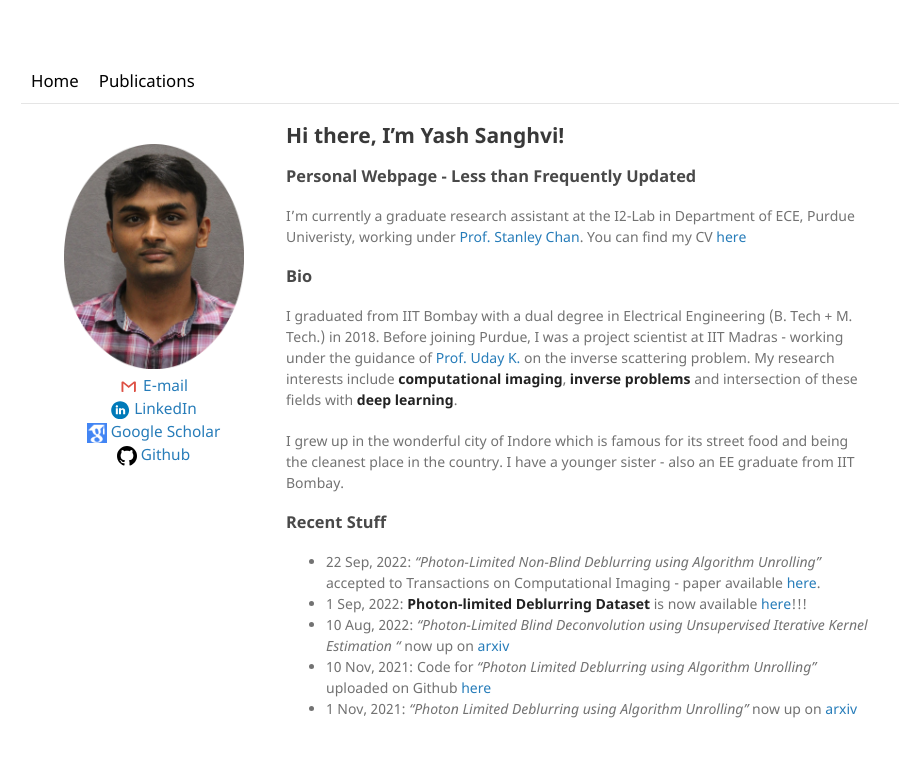
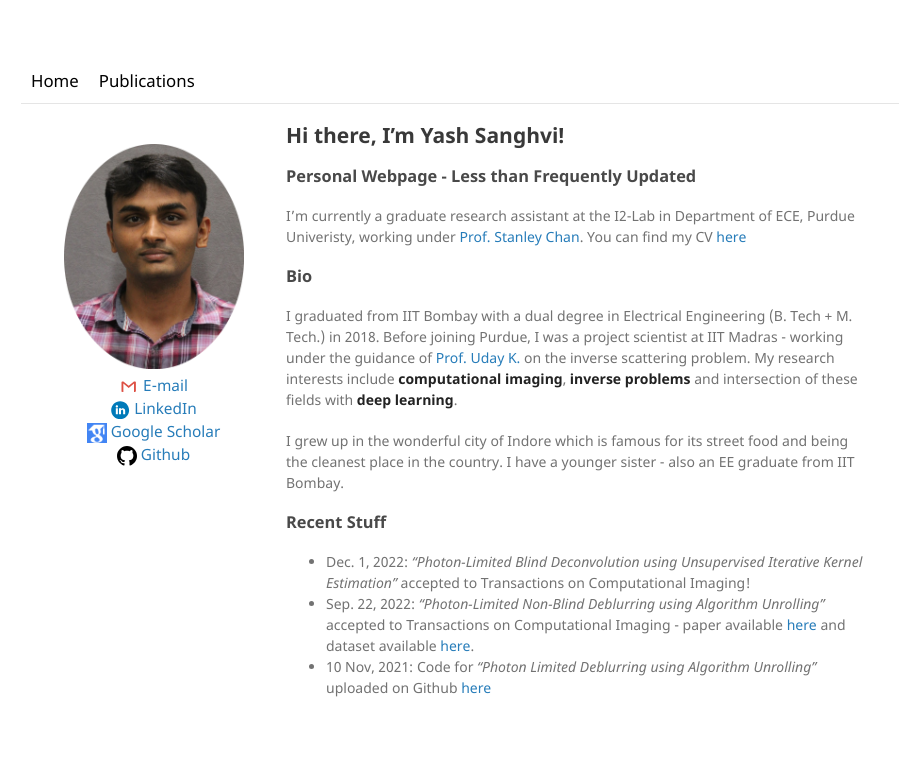
Before and after one commit to sanghviyashiitb/sanghviyashiitb.github.io, a Jekyll site: the page built from index.md, in a window 1280 px wide. Shown: the top 757 px of the page, without its empty margins (119-1018 px from the left). Built offline with Jekyll 4.4.1, drawn with Linux system fonts in a browser that asks for light colours.

Commit message:
Update index.md

```diff
--- a/index.md
+++ b/index.md
@@ -12,9 +12,6 @@ I graduated from IIT Bombay with a dual degree in Electrical Engineering (B. Tec
 I grew up in the wonderful city of Indore which is famous for its street food and being the cleanest place in the country. I have a younger sister - also an EE graduate from IIT Bombay.
 
 ### Recent Stuff
-* 22 Sep, 2022: _"Photon-Limited Non-Blind Deblurring using Algorithm Unrolling"_ accepted to Transactions on Computational Imaging - paper available [here](https://ieeexplore.ieee.org/document/9903556).
-* 1 Sep, 2022: **Photon-limited Deblurring Dataset** is now available [here](https://aaaakshat.github.io/pldd/)!!!
-* 10 Aug, 2022: _"Photon-Limited Blind Deconvolution using Unsupervised Iterative Kernel Estimation
-"_ now up on [arxiv](https://arxiv.org/abs/2208.00451)
+* Dec. 1, 2022: _"Photon-Limited Blind Deconvolution using Unsupervised Iterative Kernel Estimation"_ accepted to Transactions on Computational Imaging!
+* Sep. 22, 2022: _"Photon-Limited Non-Blind Deblurring using Algorithm Unrolling"_ accepted to Transactions on Computational Imaging - paper available [here](https://ieeexplore.ieee.org/document/9903556) and dataset available [here](https://aaaakshat.github.io/pldd/).
 * 10 Nov, 2021: Code for _"Photon Limited Deblurring using Algorithm Unrolling"_ uploaded on Github [here](https://github.com/sanghviyashiitb/poisson-deblurring)
-* 1 Nov, 2021: _"Photon Limited Deblurring using Algorithm Unrolling"_ now up on [arxiv](https://arxiv.org/abs/2110.15314)
```
